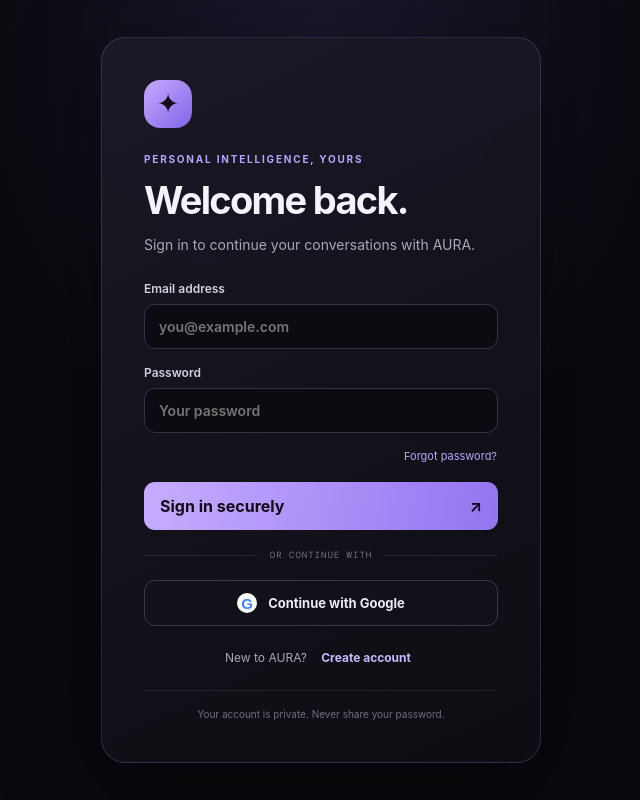
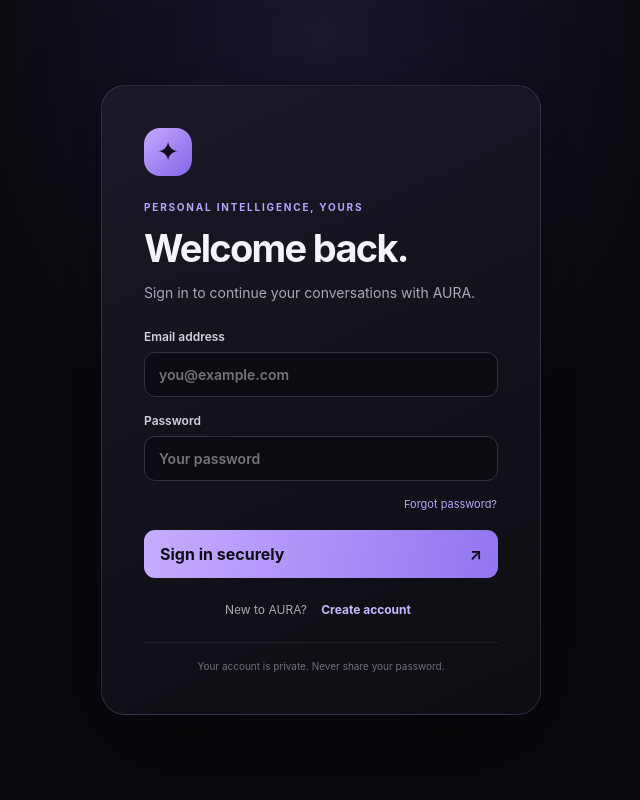
Before and after one commit to astryxleo/AURA-AI, a React (Vite) app: page / in a window 1280 px wide. Shown: the whole page, without its empty margins (319-959 px from the left). Built offline with nearby package versions, Linux system fonts and the light colour scheme; no server answers.

Commit message:
Remove Google sign-in button and OAuth handler

```diff
--- a/src/AuthGate.tsx
+++ b/src/AuthGate.tsx
@@ -95,21 +95,6 @@
     } finally { setBusy(false); }
   }
 
-  async function signInWithGoogle() {
-    if (!supabase) return;
-    setBusy(true); setError(""); setNotice("");
-    try {
-      const { error: authError } = await supabase.auth.signInWithOAuth({
-        provider: "google",
-        options: { redirectTo: window.location.origin },
-      });
-      if (authError) throw authError;
-    } catch (caught) {
-      setError(friendlyAuthError(caught, "Google sign-in could not start. Check the Google provider settings and try again."));
-      setBusy(false);
-    }
-  }
-
   async function signOut() {
     if (!supabase) return;
     const { error: authError } = await supabase.auth.signOut();
@@ -139,11 +124,6 @@
         {notice && <div className="auth-notice" role="status">{notice}</div>}
         <button className="auth-submit" type="submit" disabled={busy}>{busy ? "Please wait…" : mode === "signin" ? "Sign in securely" : "Create account"} <span>↗</span></button>
       </form>
-      <div className="auth-divider"><span /> <span>OR CONTINUE WITH</span> <span /></div>
-      <button className="auth-google" type="button" onClick={() => { void signInWithGoogle(); }} disabled={busy}>
-        <span className="google-mark" aria-hidden="true">G</span>
-        {busy ? "Connecting…" : "Continue with Google"}
-      </button>
       <div className="auth-switch">{mode === "signin" ? "New to AURA?" : "Already have an account?"} <button type="button" onClick={() => { setMode(mode === "signin" ? "signup" : "signin"); setPassword(""); setNewPassword(""); setError(""); setNotice(""); }}>{mode === "signin" ? "Create account" : "Sign in"}</button></div>
       <div className="auth-foot">Your account is private. Never share your password.</div>
     </div>
```
